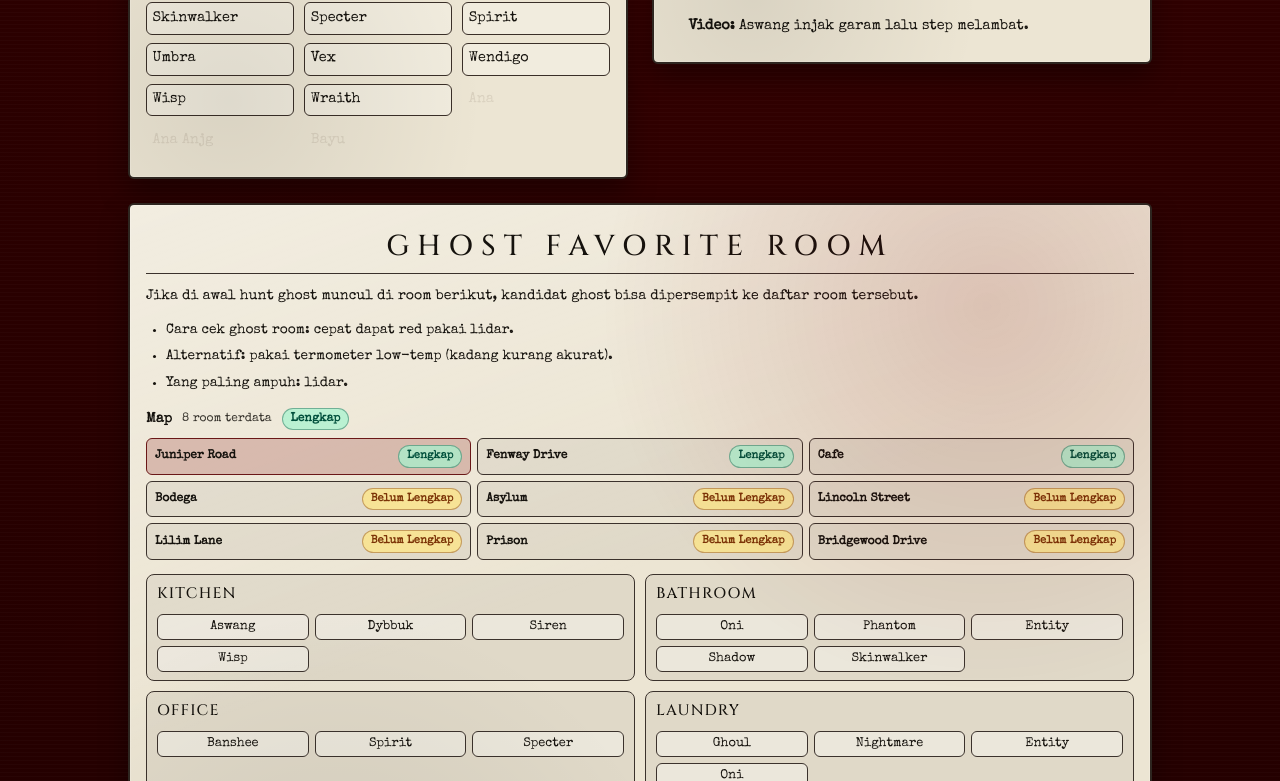
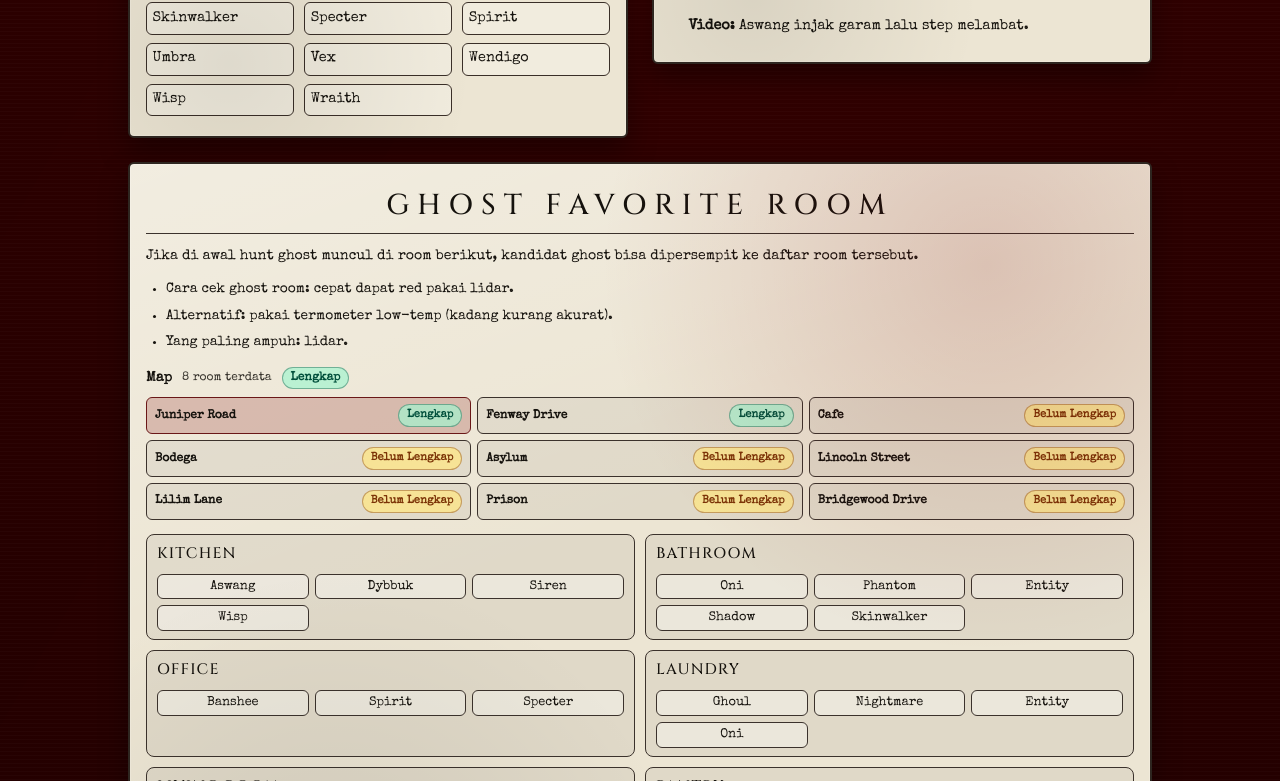
Before and after one commit to Cipaxdragon/Catatan_Demonology_Asep, a React (Vite) app: page / in a window 1280 px wide. Shown: the part 866-1647 px from the top of the page. Built offline with nearby package versions, Linux system fonts and the light colour scheme.

Commit message:
asdasdad

```diff
--- a/src/components/GhostRoomFavorite.jsx
+++ b/src/components/GhostRoomFavorite.jsx
@@ -36,7 +36,23 @@ export default function GhostRoomFavorite({ onGhostSelect }) {
           </span>
         </div>
 
-        <div className="mt-2 grid grid-cols-1 gap-1.5 sm:grid-cols-2 md:grid-cols-3">
+        <div className="mt-2 md:hidden">
+          <label htmlFor="favorite-map-select" className="sr-only">Pilih map</label>
+          <select
+            id="favorite-map-select"
+            value={selectedMap}
+            onChange={(event) => setSelectedMap(event.target.value)}
+            className="w-full rounded-md border border-[#3b322c] bg-white/40 px-2.5 py-2 text-sm"
+          >
+            {mapNames.map((mapName) => (
+              <option key={mapName} value={mapName}>
+                {mapName} ({getMapStatus(mapName)})
+              </option>
+            ))}
+          </select>
+        </div>
+
+        <div className="mt-2 hidden grid-cols-1 gap-1.5 sm:grid-cols-2 md:grid md:grid-cols-3">
           {mapNames.map((mapName) => (
             <button
               key={mapName}
--- a/src/data/ghostDetails.js
+++ b/src/data/ghostDetails.js
@@ -1,4 +1,5 @@
 const ghostDetails = {
+    /*
     Ana: {
         type: 'Princess',
         threat: 'Extreme',
@@ -29,6 +30,7 @@ const ghostDetails = {
         signs: 'Polos, pikiran masih bocah, diajak ngomong kadang tidak nyambung. Suka godain cewek tapi masih labil, lalu sering ghosting karena baterai habis. Kadang bela-belain main sampai lowbat 0 persen.',
         tips: 'Kalau Bayu tiba-tiba hilang, cek dulu status baterai sebelum baper. Jangan langsung tersinggung kalau omongannya nyelekit, biasanya bukan niat jahat.'
     },
+    */
 
     Aswang: {
         type: 'Predatory',
--- a/src/data/ghostRoomFavorites.js
+++ b/src/data/ghostRoomFavorites.js
@@ -7,7 +7,7 @@ const ghostRoomFavorites = {
     completionStatus: {
         'Juniper Road': 'Lengkap',
         'Fenway Drive': 'Lengkap',
-        Cafe: 'Lengkap',
+        Cafe: 'Belum Lengkap',
         Bodega: 'Belum Lengkap',
         Asylum: 'Belum Lengkap',
         'Lincoln Street': 'Belum Lengkap',
```
